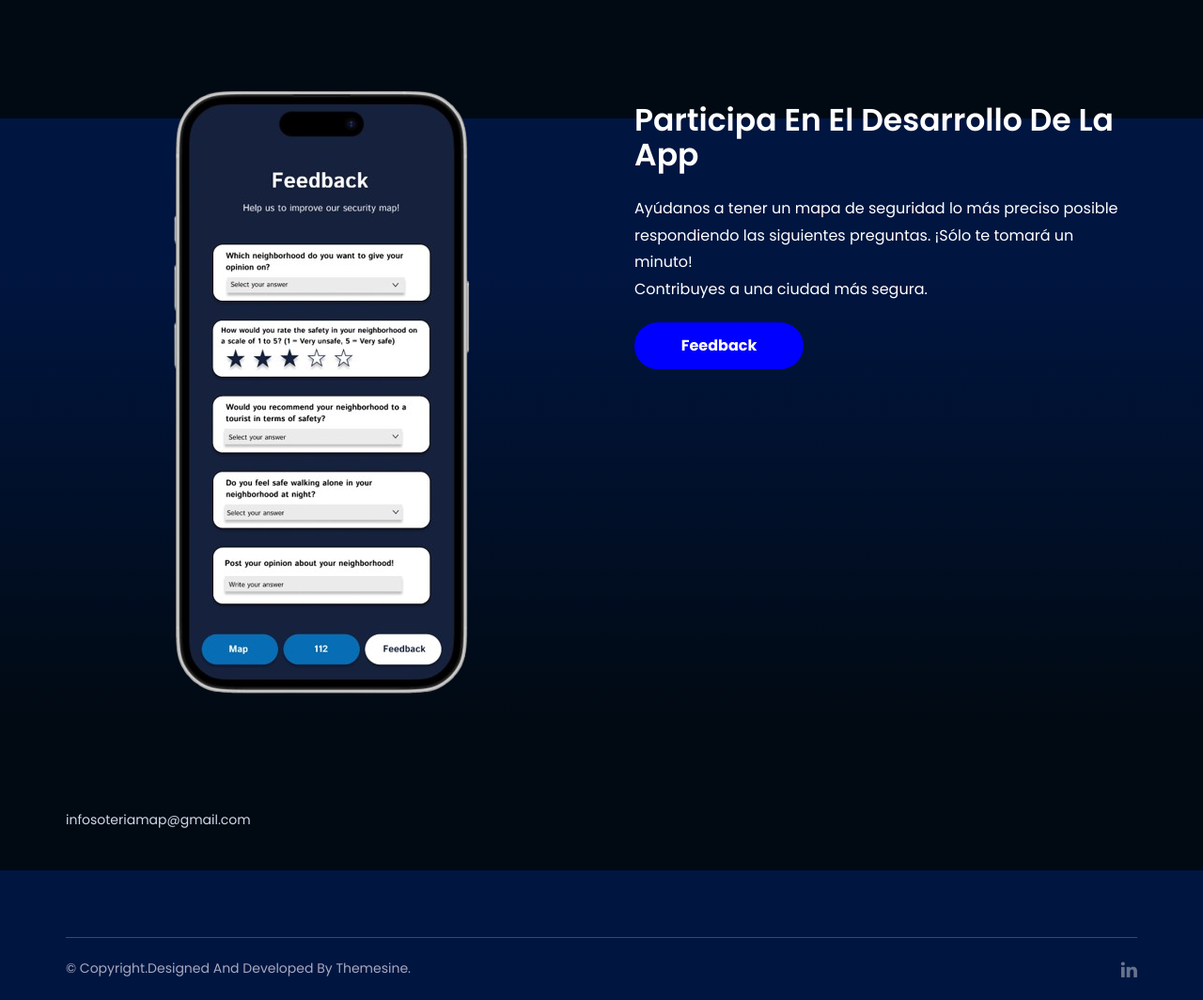
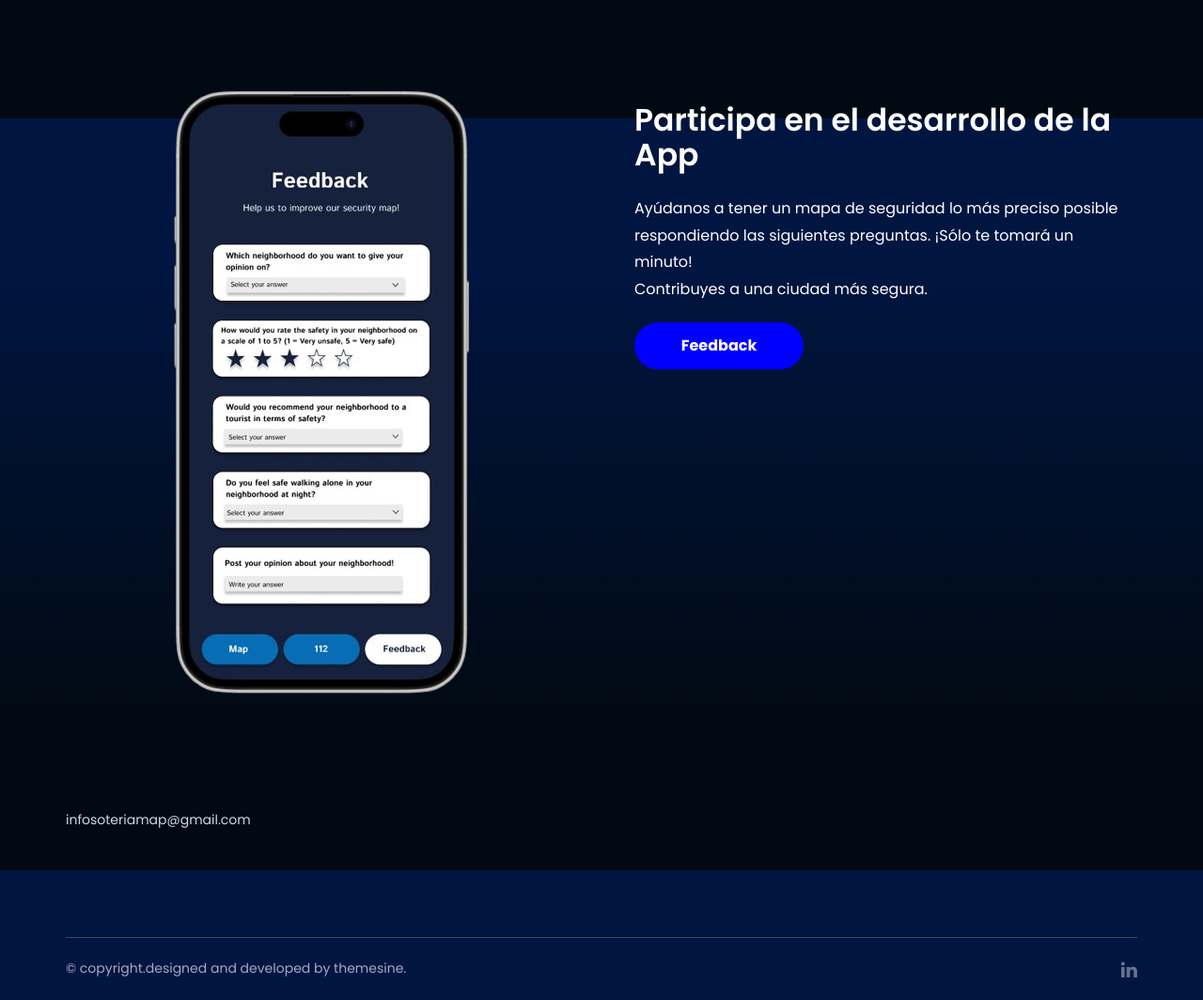
Before and after one commit to Carles23/Idea-up, a plain HTML site: page index.html in a window 1280 px wide. Shown: the part 2274-3338 px from the top of the page at 94% size. Drawn offline with nearby package versions, Linux system fonts and the light colour scheme.

Commit message:
107commit

```diff
--- a/css/style.css
+++ b/css/style.css
@@ -65,14 +65,14 @@ a,a:hover,a:active,a:focus {
 	font-size:20px;
 	padding:0;
     font-weight: 500;
-    text-transform: capitalize;
+
 }
 h1,h2,h3,h4,h5,h6 {
 	margin: 0;
 	color:#444a57;
     font-size: 20px;
     font-weight: 500;
-    text-transform: capitalize;
+
 }
 p {
 	margin: 0;
@@ -730,7 +730,6 @@ nav.navbar.bootsnav .navbar-toggle i{color: #4e4ffa;}
     color: #a8a9bf;
     font-size: 14px;
     font-weight: 400;
-    text-transform: capitalize;
 }
 .footer-social{text-align: right;}
 .footer-social a i {
```
